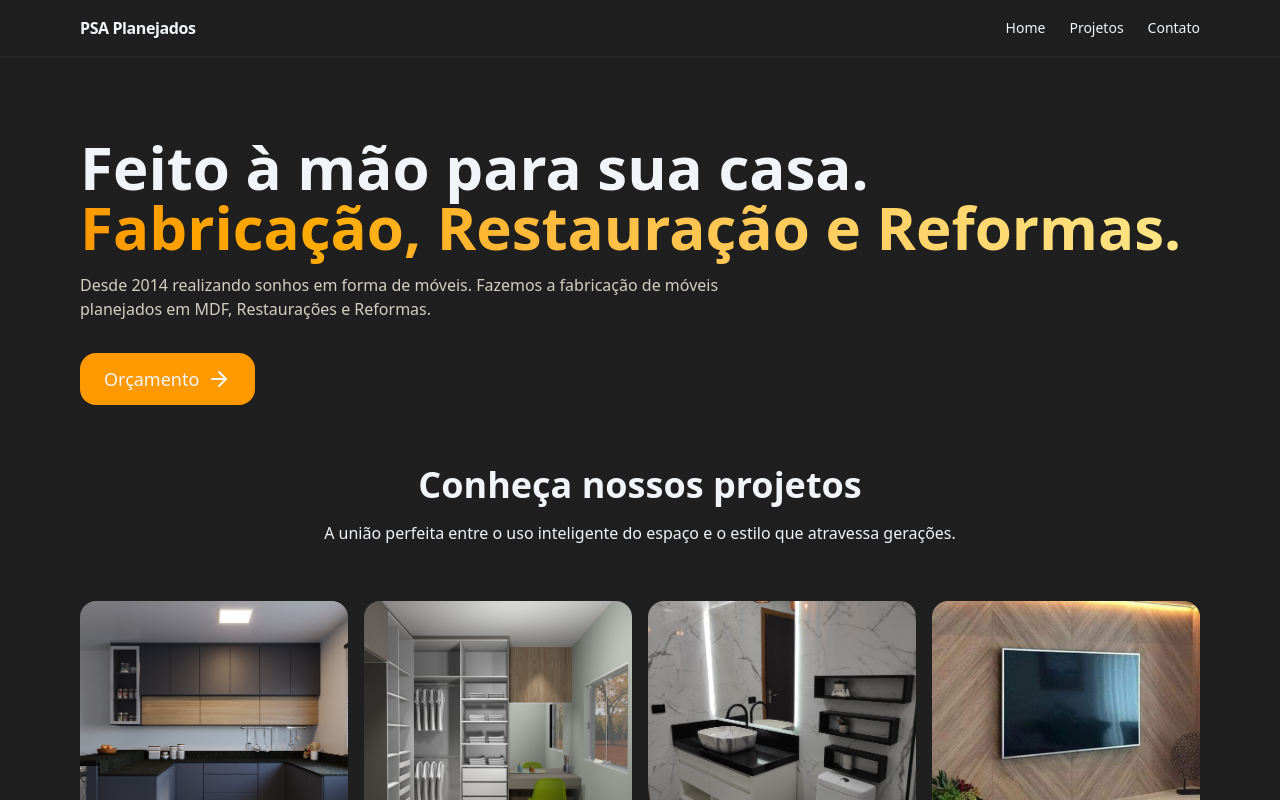
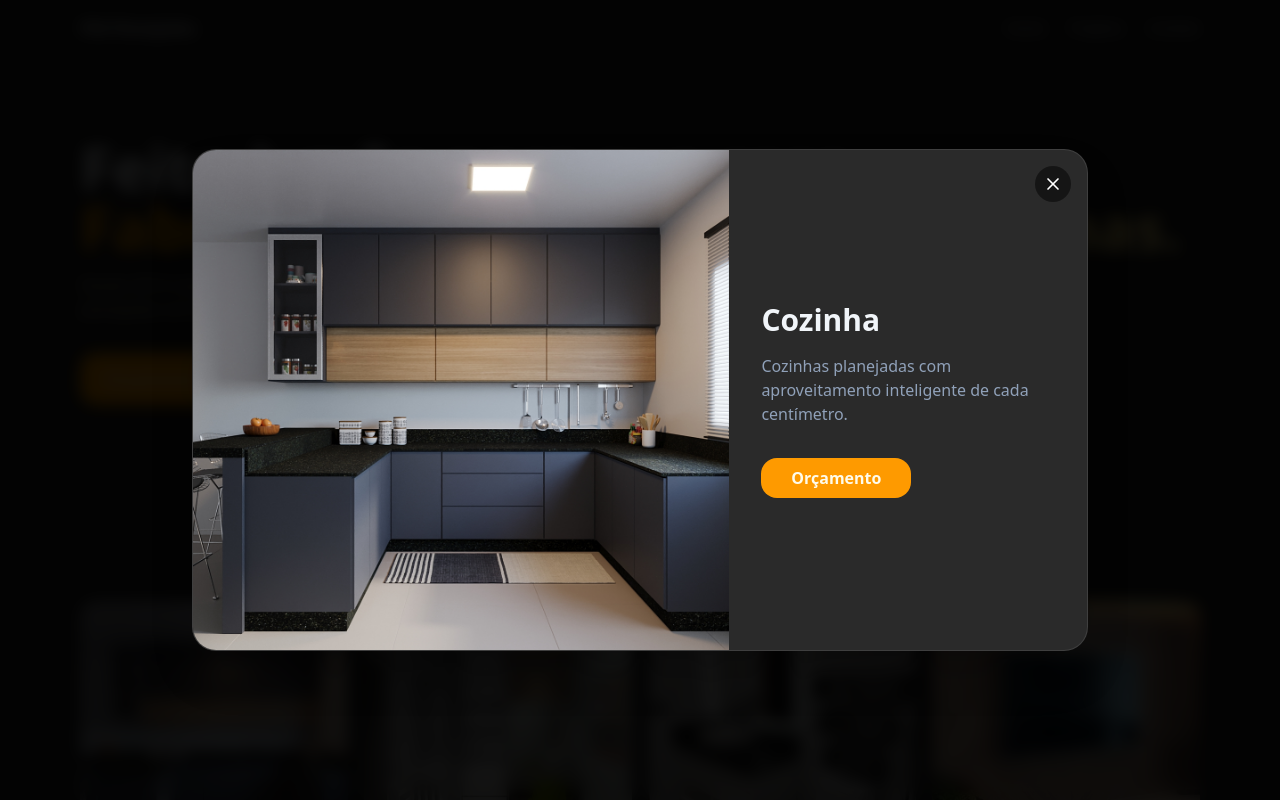
Before and after one commit to agripe049/marcenaria, a React (Vite) app: page / in a window 1280 px wide. Both pictures are taken after a click on the element "Cozinha". Shown: the top 800 px of the page. Built offline with nearby package versions, Linux system fonts and the light colour scheme.

Commit message:
Feito um Modal ao usuário clicar nos cards

```diff
--- a/src/components/Features.jsx
+++ b/src/components/Features.jsx
@@ -3,7 +3,11 @@ import { motion } from 'framer-motion'
 const Features = () => {
     return (
         <div className='bg-[#1f1f1f] text-slate-100'>
-            <section id='features' className='mx-auto max-w-6xl px-4 py-8'>
+            <motion.section id='features' className='mx-auto max-w-6xl px-4 py-8'
+                initial={{ opacity: 0, y: 30 }}
+                whileInView={{ opacity: 1, y: 0 }} // Só anima quando o usuário rolar até aqui
+                viewport={{ once: true }} // Anima apenas uma vez
+                transition={{ duration: 0.8 }}>
                 <h2 className='text-3xl font-bold text-center'>
                     Móveis feitos sob medida com Eficiência
                 </h2>
@@ -13,10 +17,10 @@ const Features = () => {
                     entregamos seu sonho com perfeição
                     e pontualidade, sem surpresas.</p>
 
-                    <div className='mt-8 grid grid-cols-2 gap-4'>
+                <div className='mt-8 grid grid-cols-2 gap-4'>
 
-                    </div>
-            </section>
+                </div>
+            </motion.section>
         </div>
     )
 }
--- a/src/components/Hero.jsx
+++ b/src/components/Hero.jsx
@@ -1,5 +1,6 @@
-import { motion } from 'framer-motion'
-import { ArrowRight } from 'lucide-react'
+import { useState } from 'react'
+import { motion, AnimatePresence } from 'framer-motion'
+import { ArrowRight, X } from 'lucide-react'
 import cozinha from "../../public/cozinha.jpeg"
 import quarto from "../../public/quarto.jpeg"
 import banheiro from "../../public/banheiro.jpeg"
@@ -7,12 +8,14 @@ import sala from "../../public/sala.jpeg"
 
 
 const Hero = () => {
+    // Estado para saber qual projeto está aberto
+    const [projetoSelecionado, setProjetoSelecionado] = useState(null);
 
     const categorias = [
-        { label: "Cozinha", imagem: cozinha },
-        { label: "Quarto", imagem: quarto },
-        { label: "Banheiro", imagem: banheiro },
-        { label: "Sala", imagem: sala }
+        { label: "Cozinha", imagem: cozinha, descricao: "Cozinhas planejadas com aproveitamento inteligente de cada centímetro." },
+        { label: "Quarto", imagem: quarto, descricao: "Dormitórios que unem conforto térmico e organização impecável." },
+        { label: "Banheiro", imagem: banheiro, descricao: "Gabinetes e detalhes que transformam seu banheiro em um spa particular." },
+        { label: "Sala", imagem: sala, descricao: "Painéis e mobiliário para criar o ambiente perfeito de convivência." }
     ];
 
     return (
@@ -65,7 +68,11 @@ const Hero = () => {
                         className="mt-14 grid grid-cols-2 md:grid-cols-4 gap-4"
                     >
                         {categorias.map((i, label) => (
-                            <div key={label} className='group relative rounded-2xl overflow-hidden bg-[#1f1f1f] aspect-square cursor-pointer touch-auto'>
+                            <div
+                                key={label}
+                                onClick={() => setProjetoSelecionado(i)}
+                                className='group relative rounded-2xl overflow-hidden bg-[#1f1f1f] aspect-square cursor-pointer touch-auto'
+                            >
                                 <img src={i.imagem} alt={i.label} className='w-full h-full object-cover transition-transform duration-500 group-hover:scale-110 group-active:scale-110' />
                                 <div className='absolute inset-0 bg-gradient-to-t from-black/80 via-black/20 to-transparent
                                     opacity-100 sm:opacity-0 sm:group-hover:opacity-100 transition-opacity duration-300
@@ -79,6 +86,48 @@ const Hero = () => {
                     </motion.div>
                 </div>
             </section>
+
+            {/* Modal */}
+            <AnimatePresence>
+                {projetoSelecionado && (
+                    <div className='fixed inset-0 z-[100] flex items-center justify-center p-4'>
+                        <motion.div
+                            initial={{ opacity: 0 }}
+                            animate={{ opacity: 1 }}
+                            exit={{ opacity: 0 }}
+                            onClick={() => setProjetoSelecionado(null)}
+                            className='absolute inset-0 bg-black/90 backdrop-blur-sm'
+                        />
+
+                        {/* Janela do Modal */}
+                        <motion.div
+                            initial={{ opacity: 0, scale: 0.9 }}
+                            animate={{ opacity: 1, scale: 1 }}
+                            exit={{ opacity: 0, scale: 0.9 }}
+                            className='bg-[#2a2a2a] rounded-3xl overflow-hidden max-w-4xl w-full relative z-10 shadow-2xl border border-white/10'
+                        >
+                            <button onClick={() => setProjetoSelecionado(null)} className='absolute top-4 right-4 z-20 bg-black/50 p-2 rounded-full text-white hover:bg-black cursor-pointer'>
+                                <X size={20} />
+                            </button>
+
+                            <div className='flex flex-col md:flex-row'>
+                                <div className='md:w-3/5 h-[300px] md:h-[500px]'>
+                                    <img src={projetoSelecionado.imagem} className='w-full h-full object-cover' alt={projetoSelecionado.label} />
+                                </div>
+                                <div className='md:w-2/5 p-8 flex flex-col justify-center'>
+                                    <h3 className='text-3xl font-bold'>{projetoSelecionado.label}</h3>
+                                    <p className='text-slate-400 mt-4'>{projetoSelecionado.descricao}</p>
+                                    <a href="#" className='mt-8 inline-block w-full max-w-[150px] text-center font-bold py-2 rounded-2xl bg-amber-500 text-amber-50
+                                        transition-all duration-500 ease-in-out
+                                         hover:bg-amber-600 hover:scale-105 hover:shadow-lg hover:shadow-amber-500/20'>
+                                        Orçamento
+                                    </a>
+                                </div>
+                            </div>
+                        </motion.div>
+                    </div>
+                )}
+            </AnimatePresence>
         </div>
     )
 }
```
